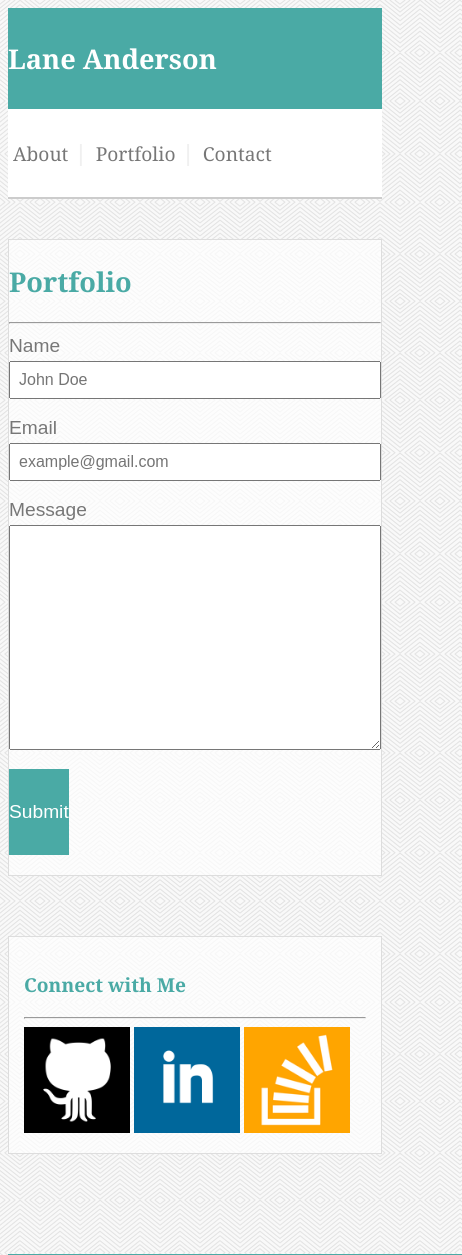
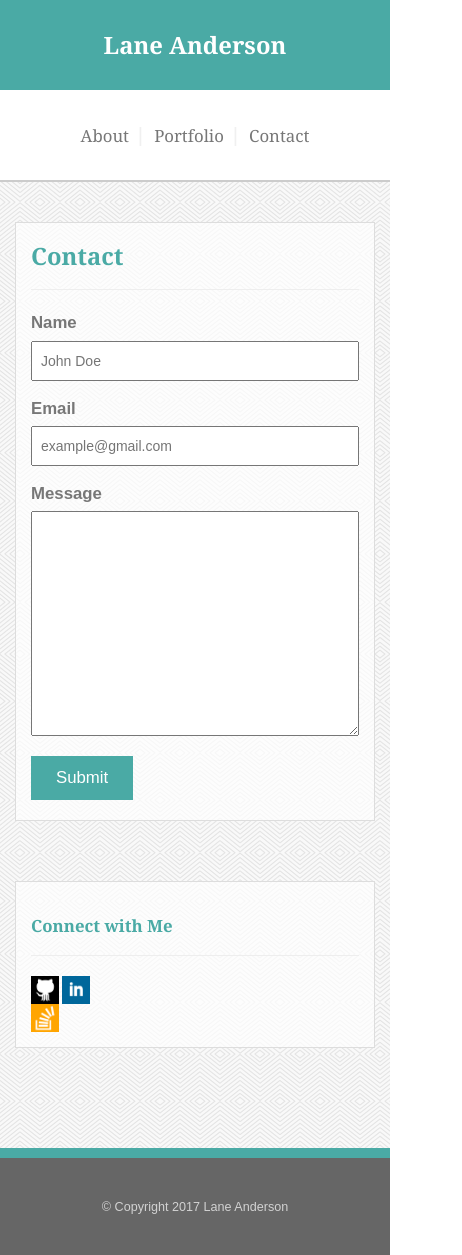
Before and after one commit to laneelliott/Bootstrap-Portfolio, a plain HTML site: page contact.html in a window 390 px wide. Shown: the top 1255 px of the page, 462 px wide, since content can reach past the window. Drawn offline with nearby package versions, Linux system fonts and the light colour scheme.

Commit message:
Added contact.html bootstrap classes and updated responsive styling

```diff
--- a/assets/css/style.css
+++ b/assets/css/style.css
@@ -85,8 +85,10 @@ header .page-heading {
 header .page-heading h1, button {
 	background-color: #4aaaa5;
 	color: white;
+	margin: 0;
+}
+header .page-heading h1{
 	padding: 30px 0;
-	margin: 0;
 }
 nav a {
 	padding: 5px;
@@ -227,7 +229,7 @@ button:hover {
 	h1 {
 		font-size: 1.7em;
 	}
-	header .page-heading h1, button {
+	header .page-heading h1 {
 		padding: 32px 0;
 	}
 }
--- a/contact.html
+++ b/contact.html
@@ -3,21 +3,25 @@
 <head>
 	<meta charset="UTF-8">
 	<title>Lane Anderson Portfolio</title>
-	<!-- Clear Styles for Browser compatability -->
-	<link rel="stylesheet" type="text/css" href="assets/css/reset.css">
+	<!-- Bootstrap 3.3.7 CDN -->
+	<link rel="stylesheet" type="text/css" href="https://maxcdn.bootstrapcdn.com/bootstrap/3.3.7/css/bootstrap.min.css">
 	<!-- Custom Globoal Stylesheet -->
 	<link rel="stylesheet" type="text/css" href="assets/css/style.css">
-
 </head>
 <body>
+
 	<!-- Header and Navigation Menu -->
-	<header>
-		<div class="content-width wrapper">
+	<header class="container-fluid">
+		<div class="container desktop-nav">
+			<div class="row">
 				<!-- Page Heading -->
-			<div class="page-heading">
-				<h1 class="padding">Lane Anderson</h1>
+				<div class="col-xs-4 page-heading text-center">
+					<div>
+						<h1>Lane Anderson</h1>
 					</div>
+				</div> <!-- end col-xs-6 -->
 				<!-- Navigation Menu -->
+				<div class="col-xs-6 col-xs-offset-2 text-right">
 					<nav>
 						<a href="index.html">About</a>
 						<span class="v-bar"> | </span>
@@ -25,38 +29,87 @@
 						<span class="v-bar"> | </span>
 						<a href="#">Contact</a>
 					</nav>
+				</div> <!-- end col-xs-6 -->
+			</div> <!-- end row -->
+		</div> <!-- end container -->
+		<div class="container-fluid mobile-nav">
+			<div class="row ">
+				<!-- Page Heading -->
+				<div class="col-12 page-heading text-center">
+					<div>
+						<h1>Lane Anderson</h1>
+					</div>
+				</div> <!-- end col-xs-6 -->
+			</div>
+			<!-- Navigation Menu -->
+			<div class="row">
+				<div class="col-12 text-center">
+					<nav>
+						<a href="#">About</a>
+						<span class="v-bar"> | </span>
+						<a href="portfolio.html">Portfolio</a>
+						<span class="v-bar"> | </span>
+						<a href="contact.html">Contact</a>
+					</nav>
+				</div> <!-- end col-xs-6 -->
+			</div> <!-- end row -->
 		</div>
 	</header>
 
+
 	<!-- Main Content Section: Includes Content and Sidebar -->
-	<section class="content-width wrapper">
-		<div class="content-block ">
-			<h1 class="margin">Portfolio</h1>
+	<section class="container">
+		<div class="row ">
+			<div class="col-sm-8 content-block">
+				<div class="row">
+					<div class="col-sm-12">
+						<h1 class="margin">Contact</h1>
 						<hr>
-			<div class="content padding">
+					</div> <!-- end col-sm-12 -->
+				</div> <!-- end row -->
+				<div class="row">
+					<div class="col-sm-12">
 						<div>
 							<label>Name</label>
 							<input type="text" name="name" placeholder="John Doe">
 						</div>
+					</div> <!-- end col-sm-12 -->
+				</div> <!-- end row -->
+				<div class="row">
+					<div class="col-sm-12">
 						<div>
 							<label>Email</label>
 							<input type="email" name="email" placeholder="example@gmail.com">
 						</div>
+					</div> <!-- end col-sm-12 -->
+				</div> <!-- end row -->
+				<div class="row">
+					<div class="col-sm-12">
 						<div>
 							<label>Message</label>
 							<textarea name="message"></textarea>
 						</div>
+					</div> <!-- end col-sm-12 -->
+				</div> <!-- end row -->
+				<div class="row">
+					<div class="col-sm-12">
 						<div>
 							<button name="submit">Submit</button>
 						</div>
-			</div> <!-- end content -->
-		</div> <!-- end content-block -->
+					</div>
+				</div>
+			</div> <!-- end col-sm-9 -->
 
 			<!-- Sidebar -->
-		<aside>
-			<h3 class="margin">Connect with Me</h3>
+			<aside class="col-sm-3 col-sm-offset-1">
+				<div class="row">
+					<div class="col-sm-12">
+						<h3 class="">Connect with Me</h3>
 						<hr>
-			<div class="padding">
+					</div> <!-- end col-sm-12 -->
+				</div> <!-- end row -->
+				<div class="row">
+					<div class="col-sm-12 col-xs-4">
 						<!-- Social Icons -->
 						<a href="https://github.com/laneelliott" target="_blank">
 							<img class="third-width" src="assets/images/logo-github.png" alt="Github">
@@ -67,14 +120,22 @@
 						<a href="https://stackoverflow.com/users/7547775/landerson" target="_blank">
 							<img class="third-width" src="assets/images/logo-stackoverflow.png" alt="Stack Overflow">
 						</a>
-			</div>
-		</aside>
-	</section>
+					</div> <!-- end col-lg-12 -->
+				</div> <!-- end row -->
+			</aside> <!-- end aside -->
+		</div> <!-- end row -->
+
+
+	</section>  <!-- end container -->
 
 	<!-- Footer -->
-	<footer>
+	<footer class="container-fluid">
+		<div class="row">
+			<div class="col-12">
 				<p>&copy; Copyright 2017 Lane Anderson</p>
-	</footer>
+			</div> <!-- end col-12 -->
+		</div> <!-- end row -->
+	</footer> <!-- end container -->
 
 </body>
 </html>
```
Lines whose indentation alone changed are shown as unchanged.
